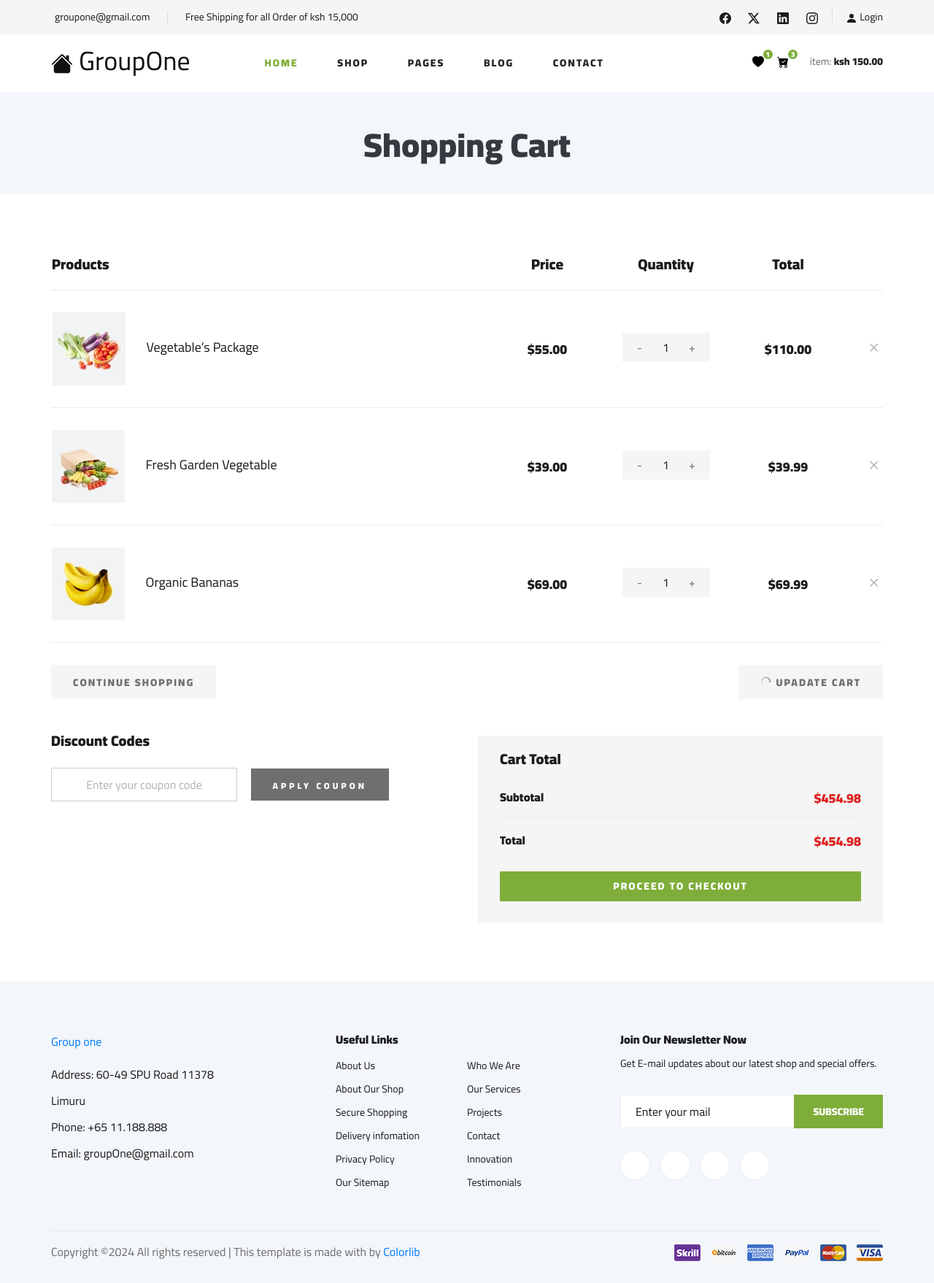
After one commit to ColinAdo/group-one-project, a Django app: page /cart/ in a window 1280 px wide. The commit adds this page. Shown: the whole page at 73% size. Run offline with Django 4.2, Linux system fonts and the light colour scheme; some libraries are stand-ins or nearby versions.

Commit message:
Add shopping cart

```diff
--- a/products/urls.py
+++ b/products/urls.py
@@ -4,11 +4,15 @@ from products.views import (
     CategoryProductList,
     ProductDetail,
     ShopDetail,
+    ShoppingCart
 )
 
 urlpatterns = [
     path("", ProductListView.as_view(), name="index"),
     path("product/<int:pk>/detail/", ProductDetail.as_view(), name="product"),
+
+    path("cart/", ShoppingCart.as_view(), name="cart"),
+
     path("vendor/<int:pk>/detail/", ShopDetail.as_view(), name="vendor"),
     path("category/<int:pk>/products/",CategoryProductList.as_view(), name="category"),
 ]
--- a/products/views.py
+++ b/products/views.py
@@ -1,7 +1,7 @@
 from typing import Any
 from django.db.models.query import QuerySet
 from django.shortcuts import render
-from django.views.generic import ListView, DetailView
+from django.views.generic import ListView, DetailView, TemplateView
 
 from products.models import Product, Category, ProductReview
 from accounts.models import Vendor
@@ -48,7 +48,5 @@ class ShopDetail(DetailView):
     model = Vendor
     template_name = 'products/shop-detail.html'
 
-    # def get_context_data(self, **kwargs):
-    #     context = super().get_context_data(**kwargs)
-    #     context['products'] = Vendor.objects.all()
-    #     return context
+class ShoppingCart(TemplateView):
+    template_name = 'products/shopping-cart.html'
--- a/templates/products/index.html
+++ b/templates/products/index.html
@@ -160,7 +160,7 @@
                  <span>1</span></a>
             </li>
             <li>
-              <a href="#">
+              <a href="{% url 'cart'  %}">
                 <svg style="color: black;" xmlns="http://www.w3.org/2000/svg" width="16" height="16" fill="currentColor" class="bi bi-cart-check-fill" viewBox="0 0 16 16">
                   <path d="M.5 1a.5.5 0 0 0 0 1h1.11l.401 1.607 1.498 7.985A.5.5 0 0 0 4 12h1a2 2 0 1 0 0 4 2 2 0 0 0 0-4h7a2 2 0 1 0 0 4 2 2 0 0 0 0-4h1a.5.5 0 0 0 .491-.408l1.5-8A.5.5 0 0 0 14.5 3H2.89l-.405-1.621A.5.5 0 0 0 2 1zM6 14a1 1 0 1 1-2 0 1 1 0 0 1 2 0m7 0a1 1 0 1 1-2 0 1 1 0 0 1 2 0m-1.646-7.646-3 3a.5.5 0 0 1-.708 0l-1.5-1.5a.5.5 0 1 1 .708-.708L8 8.293l2.646-2.647a.5.5 0 0 1 .708.708"/>
                 </svg>
--- /dev/null
+++ b/templates/products/shopping-cart.html
@@ -0,0 +1,401 @@
+{% extends 'partials/base.html'%} {% load static %} {% block content %}
+<!-- Page Preloder -->
+<div id="preloder">
+  <div class="loader"></div>
+</div>
+
+<!-- Humberger Begin -->
+<div class="humberger__menu__overlay"></div>
+<div class="humberger__menu__wrapper">
+  <div class="humberger__menu__logo">
+    <a href="{% url 'index' %}"
+      ><img src="{% static 'img/logo.png' %}" alt=""
+    /></a>
+  </div>
+  <div class="humberger__menu__cart">
+    <ul>
+      <li>
+        <a href="#"><i class="fa fa-heart"></i> <span>1</span></a>
+      </li>
+      <li>
+        <a href="#"><i class="fa fa-shopping-bag"></i> <span>3</span></a>
+      </li>
+    </ul>
+    <div class="header__cart__price">item: <span>$150.00</span></div>
+  </div>
+  <div class="humberger__menu__widget">
+    <div class="header__top__right__language">
+      <img src="{% static 'img/language.png' %}" alt="" />
+      <div>English</div>
+      <span class="arrow_carrot-down"></span>
+      <ul>
+        <li><a href="#">Spanish</a></li>
+        <li><a href="#">English</a></li>
+      </ul>
+    </div>
+    <div class="header__top__right__auth">
+      <a href="#"><i class="fa fa-user"></i> Login</a>
+    </div>
+  </div>
+  <nav class="humberger__menu__nav mobile-menu">
+    <ul>
+      <li class="active"><a href="{% url 'index' %}">Home</a></li>
+      <li><a href="./shop-grid.html">Shop</a></li>
+      <li>
+        <a href="#">Pages</a>
+        <ul class="header__menu__dropdown">
+          <li><a href="./shop-details.html">Shop Details</a></li>
+          <li><a href="./shoping-cart.html">Shoping Cart</a></li>
+          <li><a href="./checkout.html">Check Out</a></li>
+          <li><a href="./blog-details.html">Blog Details</a></li>
+        </ul>
+      </li>
+      <li><a href="./blog.html">Blog</a></li>
+      <li><a href="./contact.html">Contact</a></li>
+    </ul>
+  </nav>
+  <div id="mobile-menu-wrap"></div>
+  <div class="header__top__right__social">
+    <a href="#"><i class="fa fa-facebook"></i></a>
+    <a href="#"><i class="fa fa-twitter"></i></a>
+    <a href="#"><i class="fa fa-linkedin"></i></a>
+    <a href="#"><i class="fa fa-pinterest-p"></i></a>
+  </div>
+  <div class="humberger__menu__contact">
+    <ul>
+      <li><i class="fa fa-envelope"></i> groupOne@gmail.com</li>
+      <li>Free Shipping for all Order of $00</li>
+    </ul>
+  </div>
+</div>
+<!-- Humberger End -->
+
+<!-- Header Section Begin -->
+<header class="header">
+  <div class="header__top">
+    <div class="container">
+      <div class="row">
+        <div class="col-lg-6 col-md-6">
+          <div class="header__top__left">
+            <ul>
+              <li><i class="fa fa-envelope"></i> groupone@gmail.com</li>
+              <li>Free Shipping for all Order of ksh 15,000</li>
+            </ul>
+          </div>
+        </div>
+        <div class="col-lg-6 col-md-6">
+          <div class="header__top__right">
+            <div class="header__top__right__social">
+              <a href="#">
+                <svg
+                  xmlns="http://www.w3.org/2000/svg"
+                  width="16"
+                  height="16"
+                  fill="currentColor"
+                  class="bi bi-facebook"
+                  viewBox="0 0 16 16"
+                >
+                  <path
+                    d="M16 8.049c0-4.446-3.582-8.05-8-8.05C3.58 0-.002 3.603-.002 8.05c0 4.017 2.926 7.347 6.75 7.951v-5.625h-2.03V8.05H6.75V6.275c0-2.017 1.195-3.131 3.022-3.131.876 0 1.791.157 1.791.157v1.98h-1.009c-.993 0-1.303.621-1.303 1.258v1.51h2.218l-.354 2.326H9.25V16c3.824-.604 6.75-3.934 6.75-7.951"
+                  />
+                </svg>
+              </a>
+              <a href="#">
+                <svg
+                  xmlns="http://www.w3.org/2000/svg"
+                  width="16"
+                  height="16"
+                  fill="currentColor"
+                  class="bi bi-twitter-x"
+                  viewBox="0 0 16 16"
+                >
+                  <path
+                    d="M12.6.75h2.454l-5.36 6.142L16 15.25h-4.937l-3.867-5.07-4.425 5.07H.316l5.733-6.57L0 .75h5.063l3.495 4.633L12.601.75Zm-.86 13.028h1.36L4.323 2.145H2.865z"
+                  />
+                </svg>
+              </a>
+              <a href="#">
+                <svg
+                  xmlns="http://www.w3.org/2000/svg"
+                  width="16"
+                  height="16"
+                  fill="currentColor"
+                  class="bi bi-linkedin"
+                  viewBox="0 0 16 16"
+                >
+                  <path
+                    d="M0 1.146C0 .513.526 0 1.175 0h13.65C15.474 0 16 .513 16 1.146v13.708c0 .633-.526 1.146-1.175 1.146H1.175C.526 16 0 15.487 0 14.854zm4.943 12.248V6.169H2.542v7.225zm-1.2-8.212c.837 0 1.358-.554 1.358-1.248-.015-.709-.52-1.248-1.342-1.248S2.4 3.226 2.4 3.934c0 .694.521 1.248 1.327 1.248zm4.908 8.212V9.359c0-.216.016-.432.08-.586.173-.431.568-.878 1.232-.878.869 0 1.216.662 1.216 1.634v3.865h2.401V9.25c0-2.22-1.184-3.252-2.764-3.252-1.274 0-1.845.7-2.165 1.193v.025h-.016l.016-.025V6.169h-2.4c.03.678 0 7.225 0 7.225z"
+                  />
+                </svg>
+              </a>
+              <a href="#">
+                <svg
+                  xmlns="http://www.w3.org/2000/svg"
+                  width="16"
+                  height="16"
+                  fill="currentColor"
+                  class="bi bi-instagram"
+                  viewBox="0 0 16 16"
+                >
+                  <path
+                    d="M8 0C5.829 0 5.556.01 4.703.048 3.85.088 3.269.222 2.76.42a3.9 3.9 0 0 0-1.417.923A3.9 3.9 0 0 0 .42 2.76C.222 3.268.087 3.85.048 4.7.01 5.555 0 5.827 0 8.001c0 2.172.01 2.444.048 3.297.04.852.174 1.433.372 1.942.205.526.478.972.923 1.417.444.445.89.719 1.416.923.51.198 1.09.333 1.942.372C5.555 15.99 5.827 16 8 16s2.444-.01 3.298-.048c.851-.04 1.434-.174 1.943-.372a3.9 3.9 0 0 0 1.416-.923c.445-.445.718-.891.923-1.417.197-.509.332-1.09.372-1.942C15.99 10.445 16 10.173 16 8s-.01-2.445-.048-3.299c-.04-.851-.175-1.433-.372-1.941a3.9 3.9 0 0 0-.923-1.417A3.9 3.9 0 0 0 13.24.42c-.51-.198-1.092-.333-1.943-.372C10.443.01 10.172 0 7.998 0zm-.717 1.442h.718c2.136 0 2.389.007 3.232.046.78.035 1.204.166 1.486.275.373.145.64.319.92.599s.453.546.598.92c.11.281.24.705.275 1.485.039.843.047 1.096.047 3.231s-.008 2.389-.047 3.232c-.035.78-.166 1.203-.275 1.485a2.5 2.5 0 0 1-.599.919c-.28.28-.546.453-.92.598-.28.11-.704.24-1.485.276-.843.038-1.096.047-3.232.047s-2.39-.009-3.233-.047c-.78-.036-1.203-.166-1.485-.276a2.5 2.5 0 0 1-.92-.598 2.5 2.5 0 0 1-.6-.92c-.109-.281-.24-.705-.275-1.485-.038-.843-.046-1.096-.046-3.233s.008-2.388.046-3.231c.036-.78.166-1.204.276-1.486.145-.373.319-.64.599-.92s.546-.453.92-.598c.282-.11.705-.24 1.485-.276.738-.034 1.024-.044 2.515-.045zm4.988 1.328a.96.96 0 1 0 0 1.92.96.96 0 0 0 0-1.92m-4.27 1.122a4.109 4.109 0 1 0 0 8.217 4.109 4.109 0 0 0 0-8.217m0 1.441a2.667 2.667 0 1 1 0 5.334 2.667 2.667 0 0 1 0-5.334"
+                  />
+                </svg>
+              </a>
+            </div>
+            <div class="header__top__right__auth">
+              <a href="#">
+                <svg
+                  xmlns="http://www.w3.org/2000/svg"
+                  width="16"
+                  height="16"
+                  fill="currentColor"
+                  class="bi bi-person-fill"
+                  viewBox="0 0 16 16"
+                >
+                  <path
+                    d="M3 14s-1 0-1-1 1-4 6-4 6 3 6 4-1 1-1 1zm5-6a3 3 0 1 0 0-6 3 3 0 0 0 0 6"
+                  />
+                </svg>
+                Login</a
+              >
+            </div>
+          </div>
+        </div>
+      </div>
+    </div>
+  </div>
+  <div class="container">
+    <div class="row">
+      <div class="col-lg-3">
+        <div class="header__logo">
+          <a href="{% url 'index' %}">
+            <h2>
+              <svg
+                xmlns="http://www.w3.org/2000/svg"
+                width="30"
+                height="30"
+                fill="currentColor"
+                class="bi bi-house-fill"
+                viewBox="0 0 16 16"
+              >
+                <path
+                  d="M8.707 1.5a1 1 0 0 0-1.414 0L.646 8.146a.5.5 0 0 0 .708.708L8 2.207l6.646 6.647a.5.5 0 0 0 .708-.708L13 5.793V2.5a.5.5 0 0 0-.5-.5h-1a.5.5 0 0 0-.5.5v1.293z"
+                />
+                <path
+                  d="m8 3.293 6 6V13.5a1.5 1.5 0 0 1-1.5 1.5h-9A1.5 1.5 0 0 1 2 13.5V9.293z"
+                />
+              </svg>
+              GroupOne
+            </h2>
+          </a>
+        </div>
+      </div>
+      <div class="col-lg-6">
+        <nav class="header__menu">
+          <ul>
+            <li class="active"><a href="{% url 'index' %}">Home</a></li>
+            <li><a href="./shop-grid.html">Shop</a></li>
+            <li>
+              <a href="#">Pages</a>
+              <ul class="header__menu__dropdown">
+                <li><a href="./shop-details.html">Shop Details</a></li>
+                <li><a href="./shoping-cart.html">Shoping Cart</a></li>
+                <li><a href="./checkout.html">Check Out</a></li>
+                <li><a href="./blog-details.html">Blog Details</a></li>
+              </ul>
+            </li>
+            <li><a href="./blog.html">Blog</a></li>
+            <li><a href="./contact.html">Contact</a></li>
+          </ul>
+        </nav>
+      </div>
+      <div class="col-lg-3">
+        <div class="header__cart">
+          <ul>
+            <li>
+              <a href="#">
+                <svg
+                  style="color: black"
+                  xmlns="http://www.w3.org/2000/svg"
+                  width="16"
+                  height="16"
+                  fill="currentColor"
+                  class="bi bi-heart-fill"
+                  viewBox="0 0 16 16"
+                >
+                  <path
+                    fill-rule="evenodd"
+                    d="M8 1.314C12.438-3.248 23.534 4.735 8 15-7.534 4.736 3.562-3.248 8 1.314"
+                  />
+                </svg>
+                <span>1</span></a
+              >
+            </li>
+            <li>
+              <a href="#">
+                <svg
+                  style="color: black"
+                  xmlns="http://www.w3.org/2000/svg"
+                  width="16"
+                  height="16"
+                  fill="currentColor"
+                  class="bi bi-cart-check-fill"
+                  viewBox="0 0 16 16"
+                >
+                  <path
+                    d="M.5 1a.5.5 0 0 0 0 1h1.11l.401 1.607 1.498 7.985A.5.5 0 0 0 4 12h1a2 2 0 1 0 0 4 2 2 0 0 0 0-4h7a2 2 0 1 0 0 4 2 2 0 0 0 0-4h1a.5.5 0 0 0 .491-.408l1.5-8A.5.5 0 0 0 14.5 3H2.89l-.405-1.621A.5.5 0 0 0 2 1zM6 14a1 1 0 1 1-2 0 1 1 0 0 1 2 0m7 0a1 1 0 1 1-2 0 1 1 0 0 1 2 0m-1.646-7.646-3 3a.5.5 0 0 1-.708 0l-1.5-1.5a.5.5 0 1 1 .708-.708L8 8.293l2.646-2.647a.5.5 0 0 1 .708.708"
+                  />
+                </svg>
+                <span>3</span></a
+              >
+            </li>
+          </ul>
+          <div class="header__cart__price">item: <span>ksh 150.00</span></div>
+        </div>
+      </div>
+    </div>
+    <div class="humberger__open">
+      <i class="fa fa-bars"></i>
+    </div>
+  </div>
+</header>
+<!-- Header Section End -->
+
+    <!-- Breadcrumb Section Begin -->
+    <section class="breadcrumb-section set-bg" data-setbg="{% static 'img/latest-product/lp-1.jpg' %}">
+        <div class="container">
+            <div class="row">
+                <div class="col-lg-12 text-center">
+                    <div class="breadcrumb__text">
+                        <h2 class="text-dark">Shopping Cart</h2>
+                    </div>
+                </div>
+            </div>
+        </div>
+    </section>
+    <!-- Breadcrumb Section End -->
+
+    <!-- Shoping Cart Section Begin -->
+    <section class="shoping-cart spad">
+        <div class="container">
+            <div class="row">
+                <div class="col-lg-12">
+                    <div class="shoping__cart__table">
+                        <table>
+                            <thead>
+                                <tr>
+                                    <th class="shoping__product">Products</th>
+                                    <th>Price</th>
+                                    <th>Quantity</th>
+                                    <th>Total</th>
+                                    <th></th>
+                                </tr>
+                            </thead>
+                            <tbody>
+                                <tr>
+                                    <td class="shoping__cart__item">
+                                        <img src="img/cart/cart-1.jpg" alt="">
+                                        <h5>Vegetable’s Package</h5>
+                                    </td>
+                                    <td class="shoping__cart__price">
+                                        $55.00
+                                    </td>
+                                    <td class="shoping__cart__quantity">
+                                        <div class="quantity">
+                                            <div class="pro-qty">
+                                                <input type="text" value="1">
+                                            </div>
+                                        </div>
+                                    </td>
+                                    <td class="shoping__cart__total">
+                                        $110.00
+                                    </td>
+                                    <td class="shoping__cart__item__close">
+                                        <span class="icon_close"></span>
+                                    </td>
+                                </tr>
+                                <tr>
+                                    <td class="shoping__cart__item">
+                                        <img src="img/cart/cart-2.jpg" alt="">
+                                        <h5>Fresh Garden Vegetable</h5>
+                                    </td>
+                                    <td class="shoping__cart__price">
+                                        $39.00
+                                    </td>
+                                    <td class="shoping__cart__quantity">
+                                        <div class="quantity">
+                                            <div class="pro-qty">
+                                                <input type="text" value="1">
+                                            </div>
+                                        </div>
+                                    </td>
+                                    <td class="shoping__cart__total">
+                                        $39.99
+                                    </td>
+                                    <td class="shoping__cart__item__close">
+                                        <span class="icon_close"></span>
+                                    </td>
+                                </tr>
+                                <tr>
+                                    <td class="shoping__cart__item">
+                                        <img src="img/cart/cart-3.jpg" alt="">
+                                        <h5>Organic Bananas</h5>
+                                    </td>
+                                    <td class="shoping__cart__price">
+                                        $69.00
+                                    </td>
+                                    <td class="shoping__cart__quantity">
+                                        <div class="quantity">
+                                            <div class="pro-qty">
+                                                <input type="text" value="1">
+                                            </div>
+                                        </div>
+                                    </td>
+                                    <td class="shoping__cart__total">
+                                        $69.99
+                                    </td>
+                                    <td class="shoping__cart__item__close">
+                                        <span class="icon_close"></span>
+                                    </td>
+                                </tr>
+                            </tbody>
+                        </table>
+                    </div>
+                </div>
+            </div>
+            <div class="row">
+                <div class="col-lg-12">
+                    <div class="shoping__cart__btns">
+                        <a href="#" class="primary-btn cart-btn">CONTINUE SHOPPING</a>
+                        <a href="#" class="primary-btn cart-btn cart-btn-right"><span class="icon_loading"></span>
+                            Upadate Cart</a>
+                    </div>
+                </div>
+                <div class="col-lg-6">
+                    <div class="shoping__continue">
+                        <div class="shoping__discount">
+                            <h5>Discount Codes</h5>
+                            <form action="#">
+                                <input type="text" placeholder="Enter your coupon code">
+                                <button type="submit" class="site-btn">APPLY COUPON</button>
+                            </form>
+                        </div>
+                    </div>
+                </div>
+                <div class="col-lg-6">
+                    <div class="shoping__checkout">
+                        <h5>Cart Total</h5>
+                        <ul>
+                            <li>Subtotal <span>$454.98</span></li>
+                            <li>Total <span>$454.98</span></li>
+                        </ul>
+                        <a href="#" class="primary-btn">PROCEED TO CHECKOUT</a>
+                    </div>
+                </div>
+            </div>
+        </div>
+    </section>
+    <!-- Shoping Cart Section End -->
+
+{% endblock content %}
```
